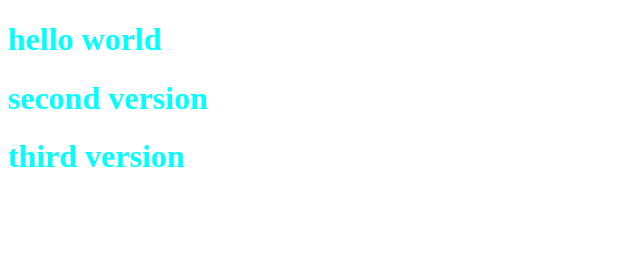
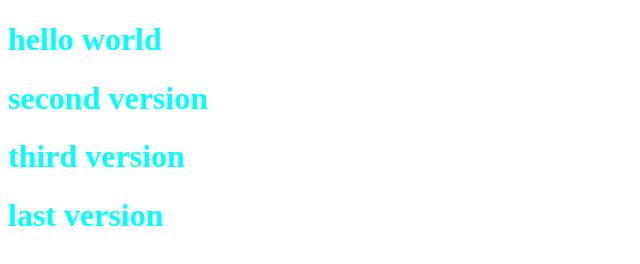
Before and after one commit to critical99/git-test, a plain HTML site: page index.html in a window 1280 px wide. Shown: the whole page, without its empty margins (0-640 px from the left). Drawn offline with Linux system fonts and the light colour scheme.

Commit message:
last-version

```diff
--- a/index.html
+++ b/index.html
@@ -11,6 +11,7 @@
     <h1>hello world</h1>
     <h1>second version</h1>
     <h1>third version</h1>
+    <h1>last version</h1>
     <script src="js/main.js"></script>
 </body>
 </html>
```
